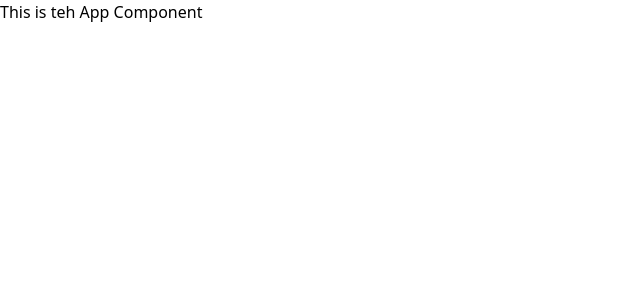
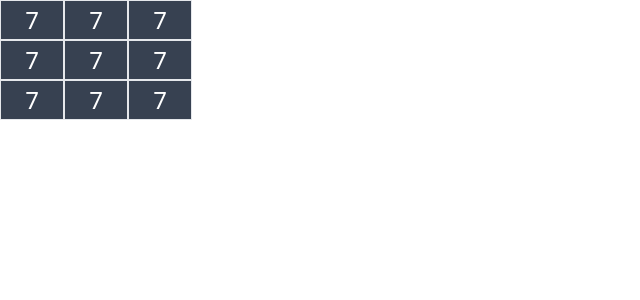
Before and after one commit to lawal-mj/react-calculator, a React (Create React App) app: page / in a window 1280 px wide. Shown: the top 300 px of the page, without its empty margins (0-640 px from the left). Built offline with nearby package versions, Linux system fonts and the light colour scheme.

Commit message:
create basic numpad component

```diff
--- a/src/App.js
+++ b/src/App.js
@@ -1,5 +1,10 @@
+
+import Numpad from "./Numpad"
+
 export default function App(){
-  return (
-    <h1>This is teh App Component</h1>
-  )
+    return (
+        <div>
+            <Numpad />
+        </div>
+    )
 }
--- /dev/null
+++ b/src/Button.js
@@ -0,0 +1,9 @@
+export default function Button() {
+  return (
+    <div>
+      <div className="bg-gray-700 w-16 h-10 m-0 text-center py-1 flex justify-center items-center text-2xl text-white border">
+        7
+      </div>
+    </div>
+  );
+}
--- /dev/null
+++ b/src/Numpad.js
@@ -0,0 +1,23 @@
+import Button from "./Button";
+
+export default function Numpad() {
+  return (
+    <div className="flex">
+      <div>
+        <Button />
+        <Button />
+        <Button />
+      </div>
+      <div>
+        <Button />
+        <Button />
+        <Button />
+      </div>
+      <div>
+        <Button />
+        <Button />
+        <Button />
+      </div>
+    </div>
+  );
+}
```
